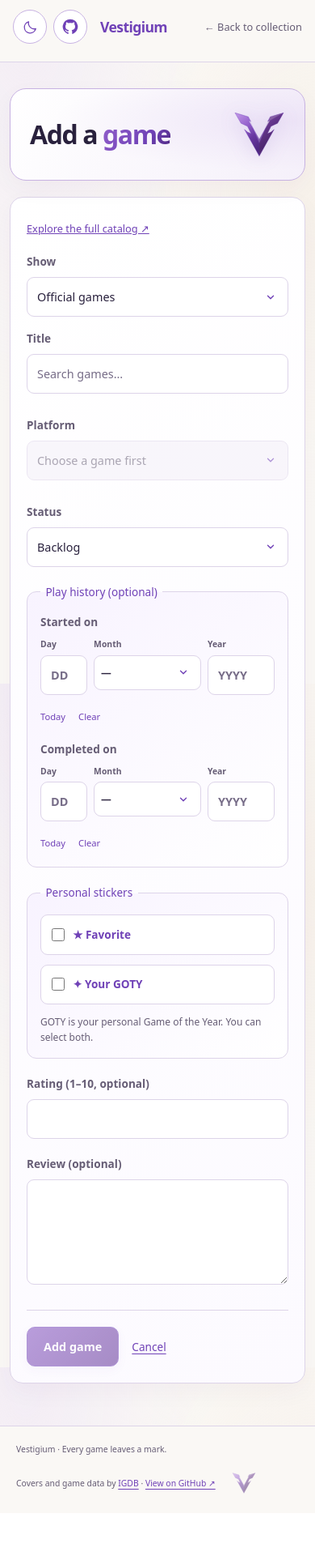
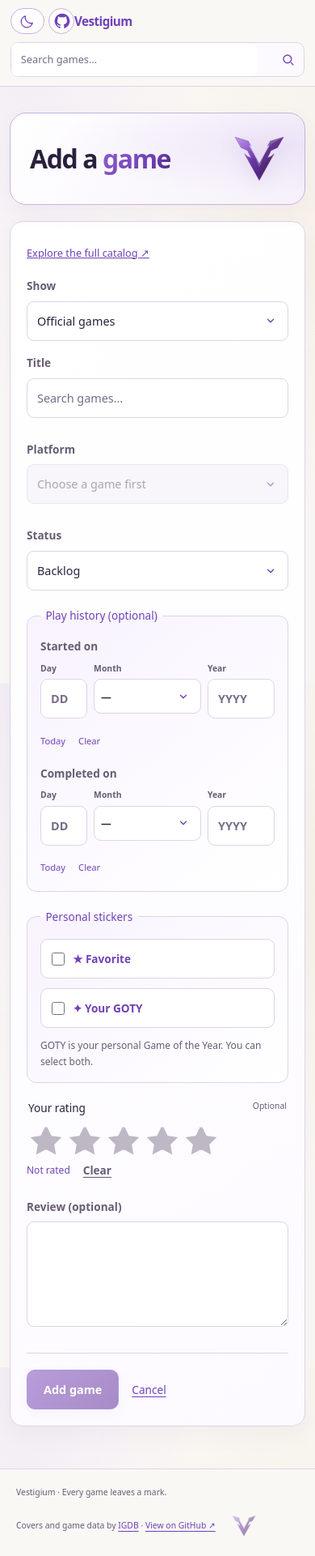
Before and after one commit to PerdonPs3/game-backlog, a Flask app: page /games/new in a window 390 px wide. Shown: the whole page at 81% size. Before the commit the page ends 1844 px from the top, so only its background shows below. Run offline with Flask 3, Linux system fonts and the light colour scheme; some libraries are stand-ins or nearby versions.

Commit message:
feat: add star ratings, quick library actions, and header search

```diff
--- a/app/public_catalog.py
+++ b/app/public_catalog.py
@@ -8,6 +8,8 @@ from flask import Blueprint, abort, current_app, g, redirect, render_template, u
 
 from app.catalog import CatalogError, get_catalog, game_suggestion, game_profile, collection_cover_url, cover_image_id, is_community_game
 from app.catalog_journey import remember_selection, take_selection
+from app.db import get_db
+from app.ownership import owned
 
 
 explore = Blueprint('explore', __name__, url_prefix='/explore')
@@ -112,7 +114,19 @@ def game(catalog_id):
                 item, profile = catalog_card(raw), game_profile(raw)
         except CatalogError:
             error, status = 'The catalog is temporarily unavailable. Please try again shortly.', 503
-    return render_template('catalog_game.html', game=item, profile=profile, error=error), status
+    can_manage = not current_app.config.get('AUTH_ENABLED') or bool(
+        g.user and not g.account_session['recovery'] and g.profile and g.profile['display_name'].strip()
+    )
+    entries = []
+    if item and can_manage:
+        entries = get_db().execute(
+            f'SELECT id, platform, status, rating FROM games WHERE igdb_id = ? AND {owned()} ORDER BY platform, id',
+            (catalog_id,),
+        ).fetchall()
+    saved_platforms = {entry['platform'].strip().casefold() for entry in entries}
+    available_platforms = [platform for platform in item['platforms'] if platform.strip().casefold() not in saved_platforms] if item else []
+    return render_template('catalog_game.html', game=item, profile=profile, error=error,
+                           can_manage=can_manage, entries=entries, available_platforms=available_platforms), status
 
 
 @explore.get('/games/<int:catalog_id>/add')
--- a/app/routes.py
+++ b/app/routes.py
@@ -466,6 +466,9 @@ def create():
                 )
                 db.commit()
 
+                if request.form.get('return_to_catalog') == 'yes':
+                    flash('Added to your library.', 'catalog_saved')
+                    return redirect(url_for('explore.game', catalog_id=selected_game['id'], _anchor='library-actions'), code=303)
                 return redirect(url_for("main.index"))
 
     return render_template("create.html", error=error, selected_game=selected_game,
--- /dev/null
+++ b/app/static/rating-picker.css
@@ -0,0 +1,16 @@
+.rating-picker { min-width: 0; border: 0; padding: 0; margin: 0; }
+.rating-picker legend { width: 100%; margin-bottom: .5rem; color: var(--text); font-size: .85rem; }
+.rating-optional { float: right; color: var(--text-muted); font-size: .65rem; font-weight: 400; }
+.rating-stars { display: flex; width: min(100%, 240px); }
+.rating-choice { position: relative; display: block; flex: 1; min-width: 0; height: 44px; margin: 0; cursor: pointer; }
+.rating-choice input, .rating-clear input { position: absolute; inset: 0; width: 100%; height: 100%; opacity: 0; margin: 0; cursor: pointer; }
+.rating-choice svg { display: block; width: 100%; height: 44px; fill: var(--color-outline); opacity: .45; pointer-events: none; }
+.rating-stars:has(input:checked) .rating-choice svg { fill: var(--accent); opacity: 1; }
+.rating-choice:has(input:checked) ~ .rating-choice svg { fill: var(--color-outline); opacity: .45; }
+.rating-stars:has(.rating-choice:hover) .rating-choice svg { fill: var(--accent); opacity: 1; }
+.rating-stars .rating-choice:hover ~ .rating-choice svg { fill: var(--color-outline); opacity: .45; }
+.rating-choice:has(input:focus-visible), .rating-clear:has(input:focus-visible) { outline: 2px solid var(--accent); outline-offset: 2px; border-radius: 4px; }
+.rating-caption { display: flex; align-items: center; gap: 1rem; min-height: 28px; font-size: .75rem; }
+.rating-caption output { color: var(--accent); font-variant-numeric: tabular-nums; }
+.rating-clear { position: relative; display: inline-flex; align-items: center; min-height: 28px; color: var(--text-muted); cursor: pointer; margin: 0; }
+.rating-clear span { text-decoration: underline; text-underline-offset: 3px; }
--- /dev/null
+++ b/app/static/rating-picker.js
@@ -0,0 +1,12 @@
+(() => {
+    for (const picker of document.querySelectorAll('[data-rating-picker]')) {
+        const output = picker.querySelector('[data-rating-score]');
+        const update = () => {
+            const value = picker.querySelector('input:checked')?.value;
+            output.textContent = value ? `${value}/10` : 'Not rated';
+        };
+        picker.addEventListener('change', update);
+        picker.closest('form')?.addEventListener('reset', () => setTimeout(update, 0));
+        update();
+    }
+})();
--- a/app/static/site-frame.css
+++ b/app/static/site-frame.css
@@ -10,6 +10,11 @@ body.library-page { min-height: 100dvh; display: flex; flex-direction: column; }
 .workspace-site-header .workspace-nav > :not(.workspace-brand) { margin-left: 0; font-size: .8rem; }
 .workspace-site-header .workspace-nav > :nth-child(2) { margin-left: auto; }
 .workspace-site-header .workspace-header-actions { margin-left: auto; }
+.header-search { display: flex; align-items: center; flex: 0 1 280px; min-width: 160px; margin: 0; border: 1px solid var(--border); border-radius: 10px; background: var(--color-field); }
+.header-search:focus-within { border-color: var(--accent); box-shadow: 0 0 0 2px color-mix(in srgb, var(--accent) 12%, transparent); }
+.header-search input { min-width: 0; width: 100%; border: 0; background: transparent; padding: .65rem .75rem; font-size: .8rem; outline: none; }
+.header-search button { display: grid; place-items: center; flex: 0 0 38px; width: 38px; height: 38px; padding: 0; border-radius: 8px; background: transparent; color: var(--accent); }
+.header-search button:hover { background: var(--surface); }
 .workspace-site-header .account-navigation > a { padding: .45rem .65rem; border-radius: 8px; }
 .workspace-site-header .account-navigation > .account-create { background: var(--color-action); color: var(--color-on-action); font-weight: 700; }
 .workspace-site-header .account-create:hover { box-shadow: 0 0 16px color-mix(in srgb, var(--accent) 16%, transparent); }
@@ -55,3 +60,17 @@ html[data-theme="light"] .hero-emblem { filter: drop-shadow(0 4px 12px #7042b72a
     .welcome-page .welcome-hero, .welcome-page .welcome-story { scroll-margin-top: 120px; }
     .welcome-page .welcome-section, .welcome-page .welcome-steps-section { scroll-margin-top: 9rem; }
 }
+
+@media (max-width: 760px) {
+    .workspace-site-header .workspace-topbar { gap: .6rem; padding: .65rem .8rem; }
+    .workspace-site-header .appearance-bar { gap: .35rem; }
+    .workspace-site-header .theme-toggle, .workspace-site-header .github-profile { width: 32px; height: 32px; min-width: 32px; padding: 6px; }
+    .workspace-site-header .github-profile-name { display: none; }
+    .workspace-site-header .workspace-nav { flex: 1; }
+    .workspace-site-header .workspace-nav > :not(.workspace-brand) { display: none; }
+    .workspace-site-header .workspace-brand { font-size: .95rem; }
+    .workspace-site-header .workspace-header-actions { width: auto; margin-left: 0; }
+    .workspace-site-header .account-navigation { gap: .25rem; }
+    .workspace-site-header .account-navigation > a, .workspace-site-header .account-navigation button { padding: .5rem; font-size: .7rem; white-space: nowrap; }
+    .header-search { order: 3; flex-basis: 100%; }
+}
--- /dev/null
+++ b/app/templates/_rating_picker.html
@@ -0,0 +1,15 @@
+{% macro rating_picker(value='') %}
+{% set score = value|int if value else 0 %}
+<fieldset class="rating-picker" data-rating-picker>
+    <legend>Your rating <span class="rating-optional">Optional</span></legend>
+    <div class="rating-stars" aria-label="Rate from half a star to five stars">
+    {% for point in range(1, 11) %}
+        <label class="rating-choice" title="{{ point / 2 }} stars · {{ point }}/10">
+            <input type="radio" name="rating" value="{{ point }}" aria-label="{{ point / 2 }} stars, {{ point }} out of 10"{% if score == point %} checked{% endif %}>
+            <svg viewBox="{{ 0 if point % 2 else 12 }} 0 12 24" aria-hidden="true"><path d="m12 2 3.09 6.26L22 9.27l-5 4.87 1.18 6.88L12 17.77l-6.18 3.25L7 14.14 2 9.27l6.91-1.01Z"/></svg>
+        </label>
+    {% endfor %}
+    </div>
+    <div class="rating-caption"><output data-rating-score>{{ (score|string ~ '/10') if score else 'Not rated' }}</output><label class="rating-clear"><input type="radio" name="rating" value="" aria-label="Clear rating"{% if not score %} checked{% endif %}><span>Clear</span></label></div>
+</fieldset>
+{% endmacro %}
--- a/app/templates/_site_frame.html
+++ b/app/templates/_site_frame.html
@@ -6,6 +6,12 @@
             <a class="workspace-brand" href="{{ url_for('main.welcome') }}"><span>Vestigium</span></a>
             {{ caller() }}
         </nav>
+        {% if request.endpoint != 'main.welcome' %}
+        <form class="header-search" action="{{ url_for('explore.index') }}" method="get" role="search" aria-label="Search the game catalog">
+            <input type="search" name="q" placeholder="Search games…" aria-label="Search games" minlength="2" maxlength="200" required>
+            <button type="submit" aria-label="Search catalog"><svg width="18" height="18" viewBox="0 0 24 24" fill="none" stroke="currentColor" stroke-width="1.8" aria-hidden="true"><circle cx="10.5" cy="10.5" r="6.5"/><path d="m16 16 4.5 4.5"/></svg></button>
+        </form>
+        {% endif %}
         <div class="workspace-header-actions">{% include '_account_nav.html' %}</div>
     </div>
 </header>
--- a/app/templates/_workspace_base.html
+++ b/app/templates/_workspace_base.html
@@ -10,6 +10,7 @@
     <link rel="stylesheet" href="{{ url_for('static', filename='style.css') }}">
     <link rel="stylesheet" href="{{ url_for('static', filename='light-theme.css') }}">
     <link rel="stylesheet" href="{{ url_for('static', filename='accounts.css') }}">
+    <link rel="stylesheet" href="{{ url_for('static', filename='rating-picker.css') }}">
     {% block page_styles %}{% endblock %}
     <link rel="stylesheet" href="{{ url_for('static', filename='site-frame.css') }}">
 </head>
@@ -42,5 +43,6 @@
     {% block page_scripts %}{% endblock %}
     <script src="{{ url_for('static', filename='catalog-navigation.js') }}" defer></script>
     <script src="{{ url_for('static', filename='play-dates.js') }}" defer></script>
+    <script src="{{ url_for('static', filename='rating-picker.js') }}" defer></script>
 </body>
 </html>
--- a/app/templates/create.html
+++ b/app/templates/create.html
@@ -80,18 +80,8 @@
             </div>
             {% include '_play_dates.html' %}
             {% include '_game_stickers.html' %}
-            <div>
-                <label for="rating">Rating (1–10, optional)</label>
-                <input
-                    type="number"
-                    id="rating"
-                    name="rating"
-                    min="1"
-                    max="10"
-                    step="1"
-                    value="{{ request.form.get('rating', '') }}"
-                >
-            </div>
+            {% from '_rating_picker.html' import rating_picker %}
+            {{ rating_picker(request.form.get('rating', '')) }}
 
             <div class="form-wide">
                 <label for="review">Review (optional)</label>
```
Also changed, not shown: app/static/public-catalog.css (+35 -0 lines), app/templates/_catalog_library_actions.html (added, +34 -0 lines), app/templates/catalog_game.html (+24 -6 lines), app/templates/edit.html (+2 -12 lines), docs/Public-Catalog.md (+22 -0 lines), tests/test_game_interactions.py (added, +69 -0 lines).
